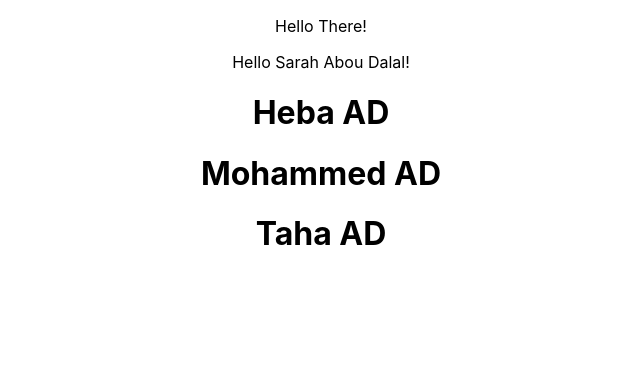
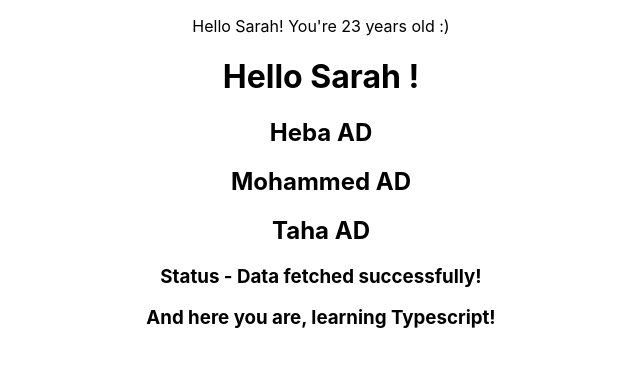
Before and after one commit to sarahaboudalal/one-typescript, a React (Create React App) app: page / in a window 1280 px wide. Shown: the top 366 px of the page, without its empty margins (319-959 px from the left). Built offline with nearby package versions, Linux system fonts and the light colour scheme.

Commit message:
advanced props

```diff
--- a/src/App.tsx
+++ b/src/App.tsx
@@ -1,12 +1,14 @@
 import './App.css';
 import { Greet } from './components/Greet';
+import Heading from './components/Heading';
+import Oscar from './components/Oscar';
 import Person from './components/Person';
 import PersonList from './components/PersonList';
+import Status from './components/Status';
 
 function App() {
   const personName = {
-    first: 'Sarah',
-    last: 'Abou Dalal'
+    first: 'Sarah'
   }
   const nameList = [
     {
@@ -24,9 +26,13 @@ function App() {
   ]
   return (
     <div className="App">
-      <Greet name='Sarah' age={23} isLoggedIn={false} />
+      <Greet name='Sarah' isLoggedIn={true} />
       <Person name={personName} />
       <PersonList name={nameList} />
+      <Status status='success' />
+      <Oscar>
+        <Heading>And here you are, learning Typescript!</Heading>
+      </Oscar>
     </div>
   );
 }
--- a/src/components/Greet.tsx
+++ b/src/components/Greet.tsx
@@ -1,13 +1,14 @@
 type GreetProps = {
     name: string
-    age: number
+    age?: number
     isLoggedIn: boolean
 }
 
 export const Greet = (props: GreetProps) => {
+    const { age = 23 } = props
     return (
         <div>
-            {props.isLoggedIn ? <p>Hello {props.name}!  You're {props.age} years old :)</p> : <p>Hello There!</p>}
+            {props.isLoggedIn ? <p>Hello {props.name}!  You're {age} years old :)</p> : <p>Hello There!</p>}
         </div>
     )
 }
--- /dev/null
+++ b/src/components/Heading.tsx
@@ -0,0 +1,12 @@
+import React from 'react'
+
+type HeadingProps = {
+    children: string
+}
+export default function Heading(props: HeadingProps) {
+    return (
+        <div>
+            <h3>{props.children}</h3>
+        </div>
+    )
+}
--- /dev/null
+++ b/src/components/Oscar.tsx
@@ -0,0 +1,10 @@
+import React from 'react'
+
+type OscarProps = {
+    children: React.ReactNode
+}
+export default function Oscar(props: OscarProps) {
+    return (
+        <div>{props.children}</div>
+    )
+}
--- a/src/components/Person.tsx
+++ b/src/components/Person.tsx
@@ -3,11 +3,11 @@ import React from 'react'
 type PersonProps = {
     name: {
         first: string
-        last: string
+        last?: string
     }
 }
 export default function Person(props: PersonProps) {
     return (
-        <div>Hello {props.name.first} {props.name.last}!</div>
+        <div><h1>Hello {props.name.first} {props.name.last}!</h1></div>
     )
 }
--- a/src/components/PersonList.tsx
+++ b/src/components/PersonList.tsx
@@ -12,7 +12,7 @@ export default function PersonList(props: PersonListProps) {
     <div>
       {props.name.map((person) => {
         return (
-          <h1>{person.first} {person.last}</h1>
+          <h2>{person.first} {person.last}</h2>
         )
       })}
 
--- /dev/null
+++ b/src/components/Status.tsx
@@ -0,0 +1,21 @@
+import React from 'react'
+
+
+type StatusProps = {
+    status: 'loading' | 'success' | 'error'
+}
+export default function Status(props: StatusProps) {
+    let message
+    if (props.status === 'loading') {
+        message = "Loading..."
+    } else if (props.status === 'success') {
+        message = 'Data fetched successfully!'
+    } else if (props.status === 'error') {
+        message = "Error fetching data."
+    }
+    return (
+        <div>
+            <h3>Status - {message}</h3>
+        </div>
+    )
+}
```
